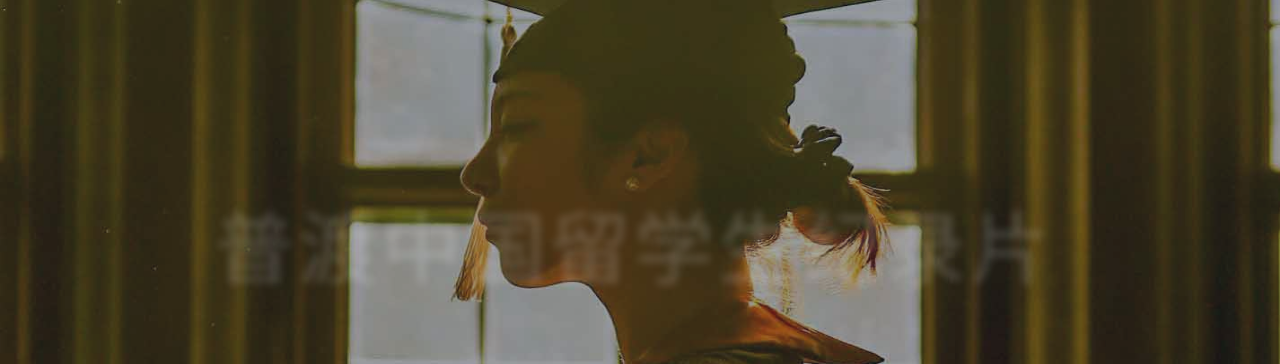
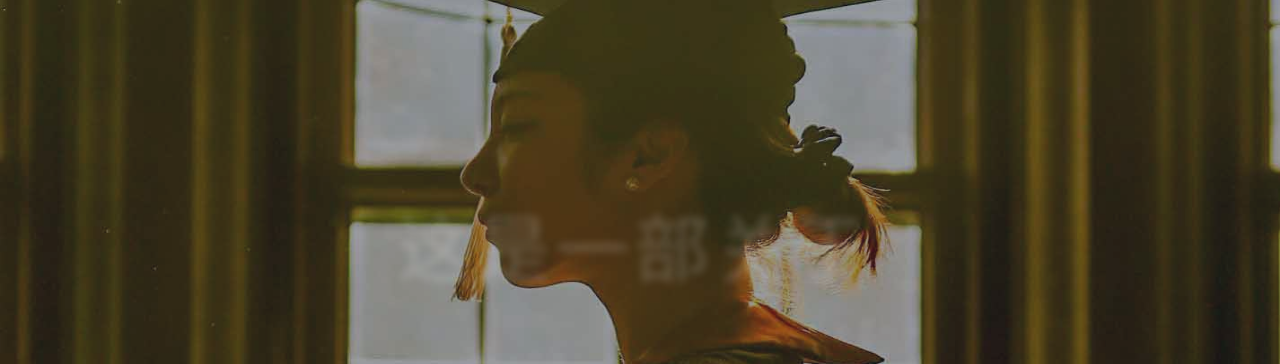
Before and after one commit to daichuqi/GraduationMovie, a website: page index.html in a window 1280 px wide. Shown: the part 153-517 px from the top of the page. Drawn offline with nearby package versions, Linux system fonts and the light colour scheme; files that its build step writes are made by us from their sources; files whose address does not match are found by name.

Commit message:
add video

```diff
--- a/index.html
+++ b/index.html
@@ -13,10 +13,12 @@
 
 <div class="container">
   <div class="os-phrases" id="os-phrases">
-    <h2>普渡中国留学生纪录片</h2>
-    <h2>记录我们自己的毕业故事</h2>
-    <h2>谨以此片献给所有北美留学生</h2>
-    <h2>时光荏苒 不忘初心</h2>
+    <h3>这是一部关于</h3>
+    <h3>普渡中国留学生的纪录片</h3>
+    <h3>记录我们自己的毕业故事</h3>
+    <h3>谨以此片献给</h3>
+    <h3>所以的北美留学生</h3>
+    <h3>时光荏苒 不忘初心</h3>
   </div>
 </div>
 
@@ -73,7 +75,7 @@
   <script src="jquery.lettering.js"></script>
   <script>
     $(document).ready(function() {
-      $("#os-phrases > h2").lettering('words').children("span").lettering().children("span").lettering();
+      $("#os-phrases > h3").lettering('words').children("span").lettering().children("span").lettering();
     })
   </script>
 
```
Also changed, not shown: build/component.css, build/styles.css.
